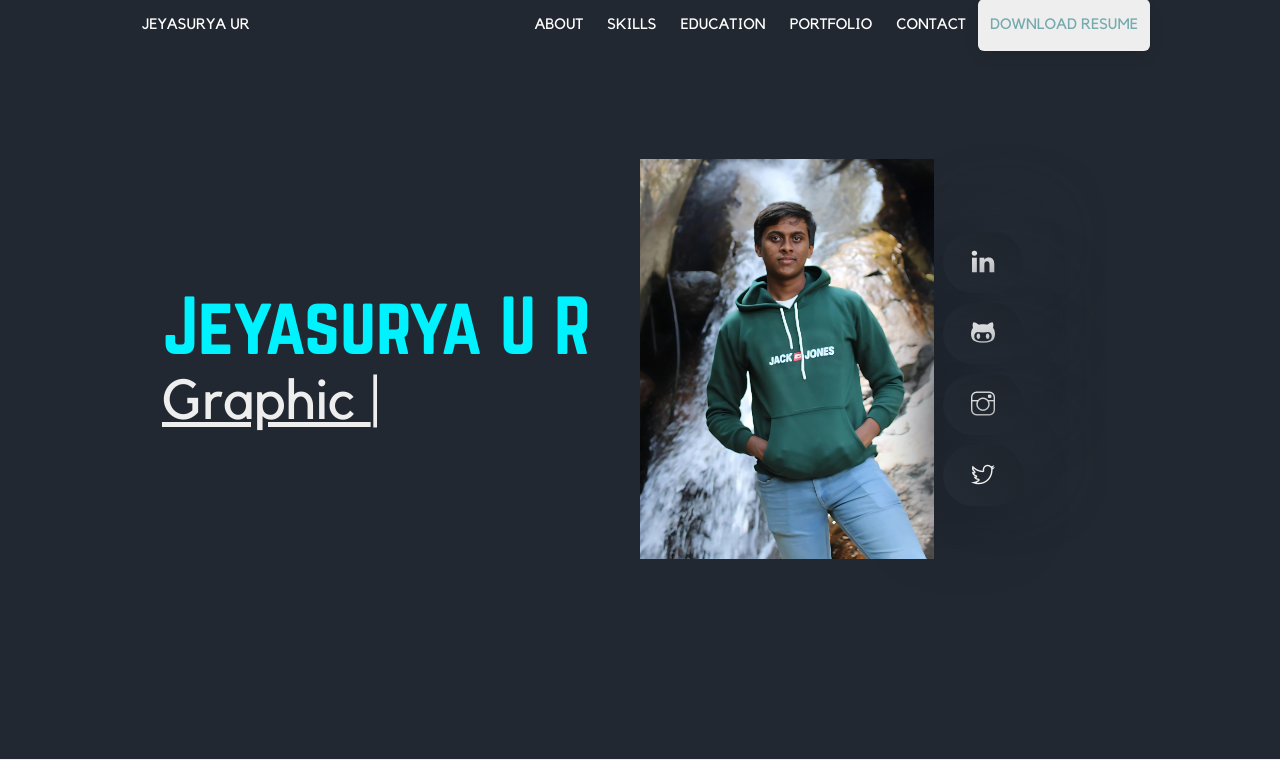
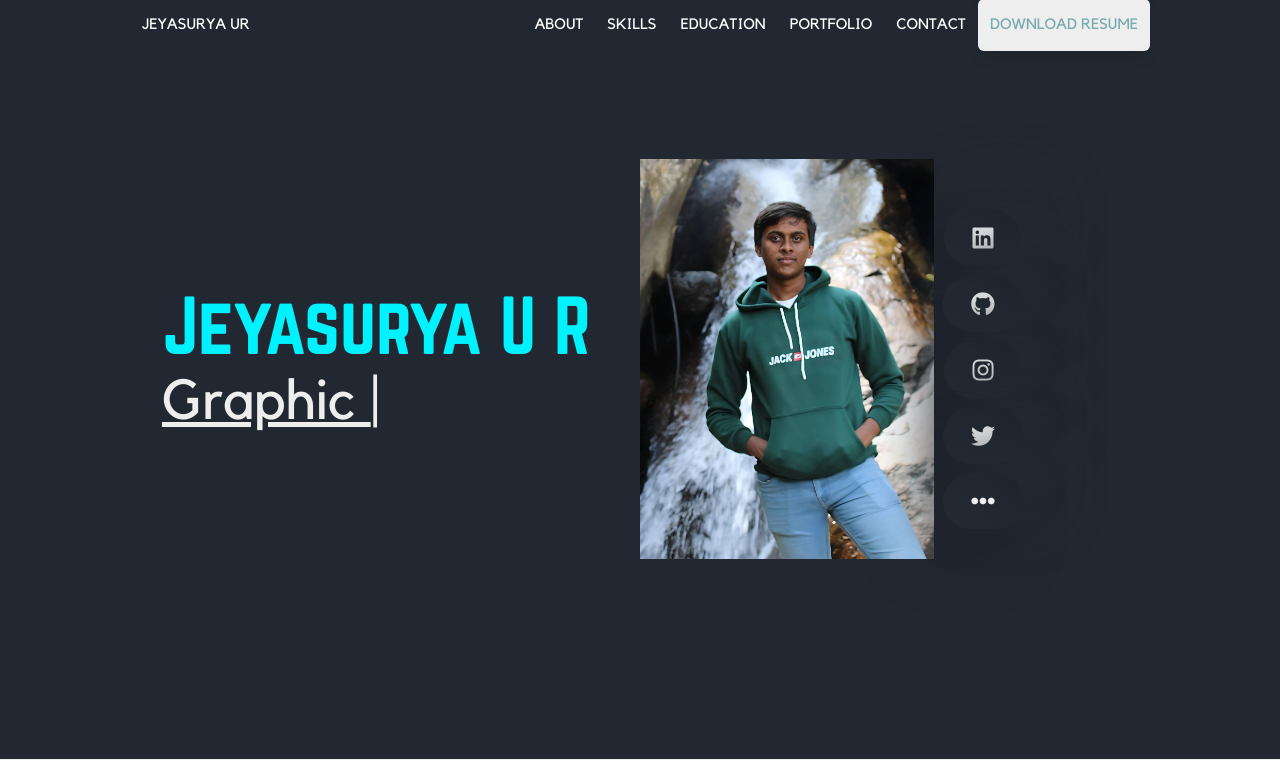
Before and after one commit to JeyasuryaUR/Portfolio, a Flask app: page / in a window 1280 px wide. Shown: the part 41-801 px from the top of the page. Run offline with Flask 3, Linux system fonts and the light colour scheme; some libraries are stand-ins or nearby versions.

Commit message:
Portfolio Update June '24

```diff
--- a/app.py
+++ b/app.py
@@ -1,59 +1,185 @@
-from flask import Flask, render_template
+from flask import Flask, render_template, request, redirect, url_for
+from dotenv import load_dotenv
+import os
+
+load_dotenv()
 
 app = Flask(__name__)
+app.config['SECRET_KEY'] = os.getenv('SECRET_KEY')
 
-
-@app.route('/')
+# rest of your code...
+@app.route("/")
 def home():
     skills = [
-        {'name': 'HTML/CSS', 'level': 80, 'image': 'htmlcss.png',
-            'color': '#f5622d', 'score': 8},
-        {'name': 'Javascript', 'level': 60, 'image': 'javascript.svg',
-            'color': '#ffde25', 'score': 6},
-        {'name': 'Django', 'level': 90, 'image': 'django.png',
-            'color': '#2ba977', 'score': 9},
-        {'name': 'Davinci Resolve', 'level': 80,
-            'image': 'davinci-resolve.png', 'color': '#383838', 'score': 8},
-        {'name': 'Figma', 'level': 50, 'image': 'figma.png',
-            'color': '#3075e8', 'score': 5},
-        {'name': 'Canva', 'level': 80, 'image': 'canva.png',
-            'color': '#3675d9', 'score': 8},
-        {'name': 'Python', 'level': 80, 'image': 'python.png',
-            'color': '#ffe161', 'score': 8},
-        {'name': 'C', 'level': 60, 'image': 'clang.png',
-            'color': '#004482', 'score': 6},
-        {'name': 'C++', 'level': 70, 'image': 'cpp.png',
-            'color': '#00599c', 'score': 7},
-        {'name': 'Android studio', 'level': 60,
-            'image': 'android-studio.png', 'color': '#eeeeee', 'score': 6},
-        {'name': 'Firebase', 'level': 70, 'image': 'firebase.png',
-            'color': '#fcca3f', 'score': 7},
-        {'name': 'sqlite', 'level': 70, 'image': 'sqlite.png',
-            'color': '#6cbde9', 'score': 7},
+        {
+            "name": "HTML/CSS",
+            "level": 80,
+            "image": "htmlcss.png",
+            "color": "#f5622d",
+            "score": 8,
+        },
+        {
+            "name": "Javascript",
+            "level": 60,
+            "image": "javascript.svg",
+            "color": "#ffde25",
+            "score": 6,
+        },
+        {
+            "name": "Django",
+            "level": 90,
+            "image": "django.png",
+            "color": "#2ba977",
+            "score": 9,
+        },
+        {
+            "name": "Davinci Resolve",
+            "level": 80,
+            "image": "davinci-resolve.png",
+            "color": "#383838",
+            "score": 8,
+        },
+        {
+            "name": "Figma",
+            "level": 50,
+            "image": "figma.png",
+            "color": "#3075e8",
+            "score": 5,
+        },
+        {
+            "name": "Canva",
+            "level": 80,
+            "image": "canva.png",
+            "color": "#3675d9",
+            "score": 8,
+        },
+        {
+            "name": "Python",
+            "level": 80,
+            "image": "python.png",
+            "color": "#ffe161",
+            "score": 8,
+        },
+        {
+            "name": "C",
+            "level": 60,
+            "image": "clang.png",
+            "color": "#004482",
+            "score": 6,
+        },
+        {
+            "name": "C++",
+            "level": 70,
+            "image": "cpp.png",
+            "color": "#00599c",
+            "score": 7,
+        },
+        {
+            "name": "Android studio",
+            "level": 60,
+            "image": "android-studio.png",
+            "color": "#eeeeee",
+            "score": 6,
+        },
+        {
+            "name": "Firebase",
+            "level": 70,
+            "image": "firebase.png",
+            "color": "#fcca3f",
+            "score": 7,
+        },
+        {
+            "name": "sqlite",
+            "level": 70,
+            "image": "sqlite.png",
+            "color": "#6cbde9",
+            "score": 7,
+        },
     ]
 
     education = [
-        {'name': 'B.Tech', 'course': 'CSE', 'year': '2023-2027',
-            'institute': 'SRM Institute of Science and Technology', 'image': 'srmrmp.webp', 'location': 'Ramapuram, Chennai', 'score': 'GPA: 9.8'},
-        {'name': 'Higher Secondary', 'course': 'CS Stream', 'year': '2021-2023', 'institute': 'SBOA Mat. & Hr. Sec. School',
-            'image': 'sboa.webp', 'location': 'Anna Nagar, Chennai', 'score': 'HSC +2: 89.17% <br>HSC +1: 84%'},
+        {
+            "name": "B.Tech",
+            "course": "CSE",
+            "year": "2023-2027",
+            "institute": "SRM Institute of Science and Technology",
+            "image": "srmrmp.webp",
+            "location": "Ramapuram, Chennai",
+            "score": "GPA: 9.72",
+        },
+        {
+            "name": "Higher Secondary",
+            "course": "CS Stream",
+            "year": "2021-2023",
+            "institute": "SBOA Mat. & Hr. Sec. School",
+            "image": "sboa.webp",
+            "location": "Anna Nagar, Chennai",
+            "score": "HSC +2: 89.17% <br>HSC +1: 84%",
+        },
     ]
 
-    themes = ['Full Stack Development', 'Video Editing', 'Graphic Design']
+    themes = ["Full Stack Development", "Video Editing", "Graphic Design"]
 
     portfolio = [
-        {'name': 'Thought Capsule', 'stream': themes[0], 'src': 'https://github.com/JeyasuryaUR/ThoughtCapsule', 'tech': 'Django (Python)', 'image': 'ThoughtCapsule.jpg',
-         'desc': 'Thought Capsule is a minimalist web platform, enhanced with AI capabilities, designed for capturing, storing, and interpreting personal thoughts, ideas, and moments. '},
-         {'name': 'Synectt', 'stream': themes[0], 'src': 'https://github.com/JeyasuryaUR/SynecttWeb', 'tech': 'Django (Python)', 'image': 'SynnectWeb.jpg',
-         'desc': 'An event management app for Universities, Colleges and Schools. This project is used to integrate the Participant, Organiser, Sponsor, Control authorities in a single platform. Its right now just a prototype.'},
-         {'name': 'Djangy Bay', 'stream': themes[0], 'src': 'https://github.com/JeyasuryaUR/DjangoBay', 'tech': 'Django (Python)', 'image': 'DjangoBay.jpg',
-         'desc': 'eBay-like e-commerce auction site.'},
-         {'name': 'Wiki Online Encyclopedia', 'stream': themes[0], 'src': 'https://github.com/JeyasuryaUR/WikiOnlineEncyclopedia', 'tech': 'Django (Python)', 'image': 'WikiEncl.jpg',
-         'desc': 'A Minimal Wikipedia Clone.'},
+        {
+            "name": "Vendor Management System",
+            "stream": themes[0],
+            "src": "https://github.com/JeyasuryaUR/Vendor-Management-System",
+            "tech": "Django REST (Python)",
+            "desc": "Provides API for tracking vendor performance metrics. ",
+        },
+        {
+            "name": "Cryck",
+            "stream": themes[0],
+            "src": "https://github.com/JeyasuryaUR/Cryck",
+            "tech": "React JS, Solidity",
+            "image": "Cryck.jpeg",
+            "desc": "Revolutionizing cricket fandom with spatial predictions and immersive engagement with blockchain touch!",
+        },
+        {
+            "name": "Thought Capsule",
+            "stream": themes[0],
+            "src": "https://github.com/JeyasuryaUR/ThoughtCapsule",
+            "tech": "Django (Python)",
+            "image": "ThoughtCapsule.jpg",
+            "desc": "Thought Capsule is a minimalist web platform, enhanced with AI capabilities, designed for capturing, storing, and interpreting personal thoughts, ideas, and moments. ",
+        },
+        {
+            "name": "Synectt",
+            "stream": themes[0],
+            "src": "https://github.com/JeyasuryaUR/SynecttWeb",
+            "tech": "Django (Python)",
+            "desc": "An event management app for Universities, Colleges and Schools. This project is used to integrate the Participant, Organiser, Sponsor, Control authorities in a single platform. Its right now just a prototype.",
+        },
+        {
+            "name": "Djangy Bay",
+            "stream": themes[0],
+            "src": "https://github.com/JeyasuryaUR/DjangoBay",
+            "tech": "Django (Python)",
+            "image": "DjangoBay.jpg",
+            "desc": "eBay-like e-commerce auction site.",
+        },
+        {
+            "name": "Wiki Online Encyclopedia",
+            "stream": themes[0],
+            "src": "https://github.com/JeyasuryaUR/WikiOnlineEncyclopedia",
+            "tech": "Django (Python)",
+            "desc": "A Minimal Wikipedia Clone.",
+        },
     ]
 
-    return render_template('index.html', skills=skills, education=education, portfolio=portfolio)
+    return render_template(
+        "index.html", skills=skills, education=education, portfolio=portfolio
+    )
 
+@app.route('/contact', methods=['POST'])
+def contact():
+    name = request.form.get('name')
+    email = request.form.get('email')
+    message = request.form.get('message')
+    # Here you can handle the form data, e.g., send an email or store in a database.
 
-if __name__ == '__main__':
+    return redirect(url_for('home'))
+
+if __name__ == "__main__":
     app.run(debug=True)
--- a/static/script.js
+++ b/static/script.js
@@ -8,10 +8,15 @@
 (function ($) {
 	'use strict';
 
-	// Check for click events on the navbar burger icon
+	// Bulma CSS Config
 	$(".navbar-burger").click(function () {
 		$(".navbar-burger").toggleClass("is-active");
 		$(".navbar-menu").toggleClass("is-active");
+	});
+
+	$(".dropdown").click(function(event) {
+		event.stopPropagation();
+		dropdown.toggleClass('is-active');
 	});
 
 	// Sticky Menu
--- a/static/style.css
+++ b/static/style.css
@@ -444,7 +444,18 @@ textarea.input {
     padding: 16px 28px;
 }
 
-.list-hero-social .list-item i {
+.list-hero-social .dropdown-item {
+    opacity: 1 !important;
+    padding: 12px !important;
+    vertical-align: middle !important;
+    line-height: 1 !important;
+}
+
+.list-hero-social .dropdown-menu {
+    min-width: 24px !important;
+}
+
+.list-hero-social .list-item i, .list-hero-social .dropdown-item i {
     font-size: 24px; /* Increase icon size */
 }
 
--- a/templates/index.html
+++ b/templates/index.html
@@ -57,18 +57,47 @@
 
       <!-- social icon -->
       <div class="column is-1-desktop is-12-mobile list list-hero-social">
-        <a class="list-item has-text-white" href="https://www.linkedin.com/in/jeyasuryaur/"
-          ><i class="ti ti-linkedin"></i
-        ></a>
-        <a class="list-item has-text-white" href="https://github.com/JeyasuryaUR"
-          ><i class="ti ti-github"></i
-        ></a>
-        <a class="list-item has-text-white" href="https://instagram.com/jeyasurya.u.r"
-          ><i class="ti ti-instagram"></i
-        ></a>
-        <a class="list-item has-text-white" href="https://twitter.com/jeyasuryaur"
-          ><i class="ti ti-twitter"></i
-        ></a>
+        <a class="list-item has-text-white" href="https://www.linkedin.com/in/jeyasuryaur/">
+          <i class="fab fa-linkedin"></i>
+        </a>
+        <a class="list-item has-text-white" href="https://github.com/JeyasuryaUR">
+          <i class="fab fa-github"></i>
+        </a>
+        <a class="list-item has-text-white" href="https://instagram.com/jeyasurya.u.r">
+          <i class="fab fa-instagram"></i>
+        </a>
+        <a class="list-item has-text-white" href="https://twitter.com/jeyasuryaur">
+          <i class="fab fa-twitter"></i>
+        </a>
+
+        <div class="dropdown is-hoverable is-up">
+          <div class="dropdown-trigger">
+            <a class="list-item has-text-white button" aria-haspopup="true" aria-controls="dropdown-menu">
+              <i class="fas fa-ellipsis-h"></i>
+            </a>
+          </div>
+          <div class="dropdown-menu" role="menu">
+            <div class="dropdown-content px-3">
+              <a class="dropdown-item has-text-centered" href="https://youtube.com/@jeyasuryaur">
+                <i class="fab fa-youtube "></i>
+              </a>
+              <a class="dropdown-item has-text-centered" href="https://stackoverflow.com/users/15129080/jeyasuryaur">
+                <i class="fab fa-stack-overflow"></i>
+              </a>
+              <a class="dropdown-item has-text-centered" href="https://www.twitch.tv/jeyasuryaur">
+                <i class="fab fa-twitch"></i>
+              </a>
+              <a class="dropdown-item has-text-centered" href="https://leetcode.com/jeyasuryaur">
+                <i class="fas fa-code"></i>
+              </a>
+              <a class="dropdown-item has-text-centered" href="https://hackerrank.com/jeyasuryaur">
+                <i class="fab fa-hackerrank"></i>
+              </a>
+            </div>
+          </div>
+        </div>
+
+
       </div>
       <!-- /social icon -->
     </div>
@@ -238,12 +267,20 @@
       {% for work in portfolio %}
       <div class="column is-4-desktop is-6-tablet shuffle-item">
         <div class="m-2 card  portfolio-card">
-          <img src="{{ url_for('static', filename='images/portfolio/' + work.image)}}" alt="{{work.name}}" class="card-image is-full" />
+          {% if work.image %}
+            {% if 'http' in work.image %}
+              <img src="{{ work.image }}" alt="{{work.name}}" class="card-image is-full" />
+            {% else %}
+              <img src="{{ url_for('static', filename='images/portfolio/' + work.image)}}" alt="{{work.name}}" class="card-image is-full" />
+            {% endif %}
+          {% endif %}
           <div class="card-content">
             <h4 class="title is-4 has-text-white">{{work.name}}</h4>
             <p class="subtitle is-6 color-one">{{work.tech}}</p>
             <p class="work-desc has-text-white">{{work.desc}}</p>
-            <a class="button is-small is-light color-black" href="{{work.src}}">view project</a>
+            <a class="py-3 px-4 mt-2 button is-small is-rounded is-primary has-text-black has-text-weight-bold " href="{{work.src}}">
+              <span>View Project</span>
+            </a>
           </div>
         </div>
       </div>
@@ -267,7 +304,8 @@
       <div class="column is-8-desktop">
         <div class="has-background-light card-content has-text-centered shadow-down">
           <h4 class="mb-5 has-text-black">Contact Form</h4>
-          <form action="#" class="columns is-multiline is-centered">
+          <form action="/contact" method="POST" class="columns is-multiline is-centered">
+
             <div class="column is-6-tablet">
               <input type="text" id="name" name="name" placeholder="Full Name" class="input">
             </div>
--- a/templates/layout.html
+++ b/templates/layout.html
@@ -6,8 +6,8 @@
     <title>Portfolio</title>
     <link rel="stylesheet" href="https://cdn.jsdelivr.net/npm/bulma@0.9.4/css/bulma.min.css">
     <link rel="stylesheet" href="{{ url_for('static', filename='style.css') }}">
-    <link rel="stylesheet" href="https://unpkg.com/@icon/themify-icons/themify-icons.css">
-    <link rel="stylesheet" href="https://cdn.jsdelivr.net/npm/@icon/themify-icons@1.0.1-alpha.3/themify-icons.min.css">
+    <!-- Font Awesome -->
+    <link rel="stylesheet" href="https://use.fontawesome.com/releases/v5.15.4/css/all.css">
 </head>
 <body>
     {% block content %}
```
Also changed, not shown: static/images/portfolio/Cryck.jpeg (added), 2 other files.
